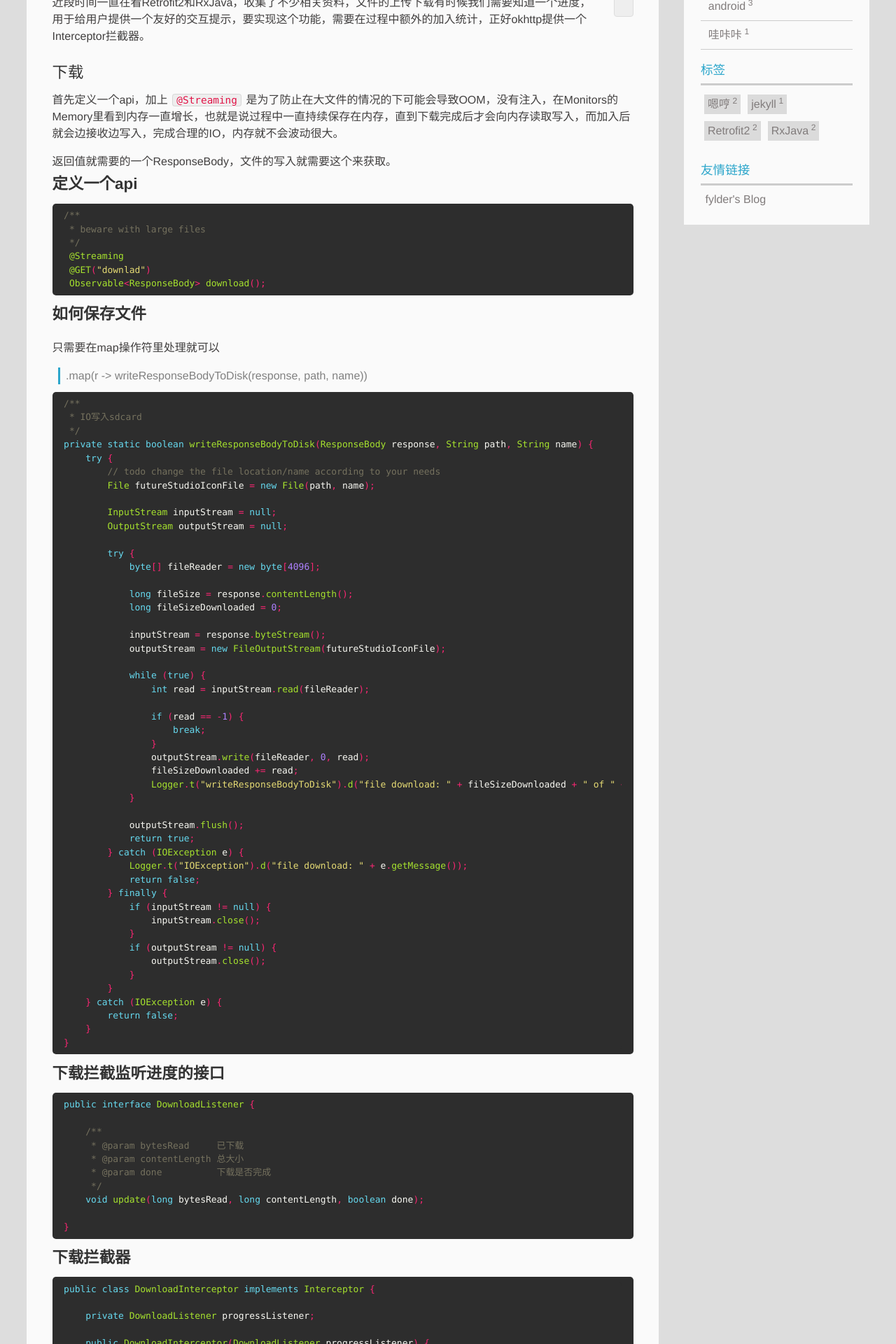
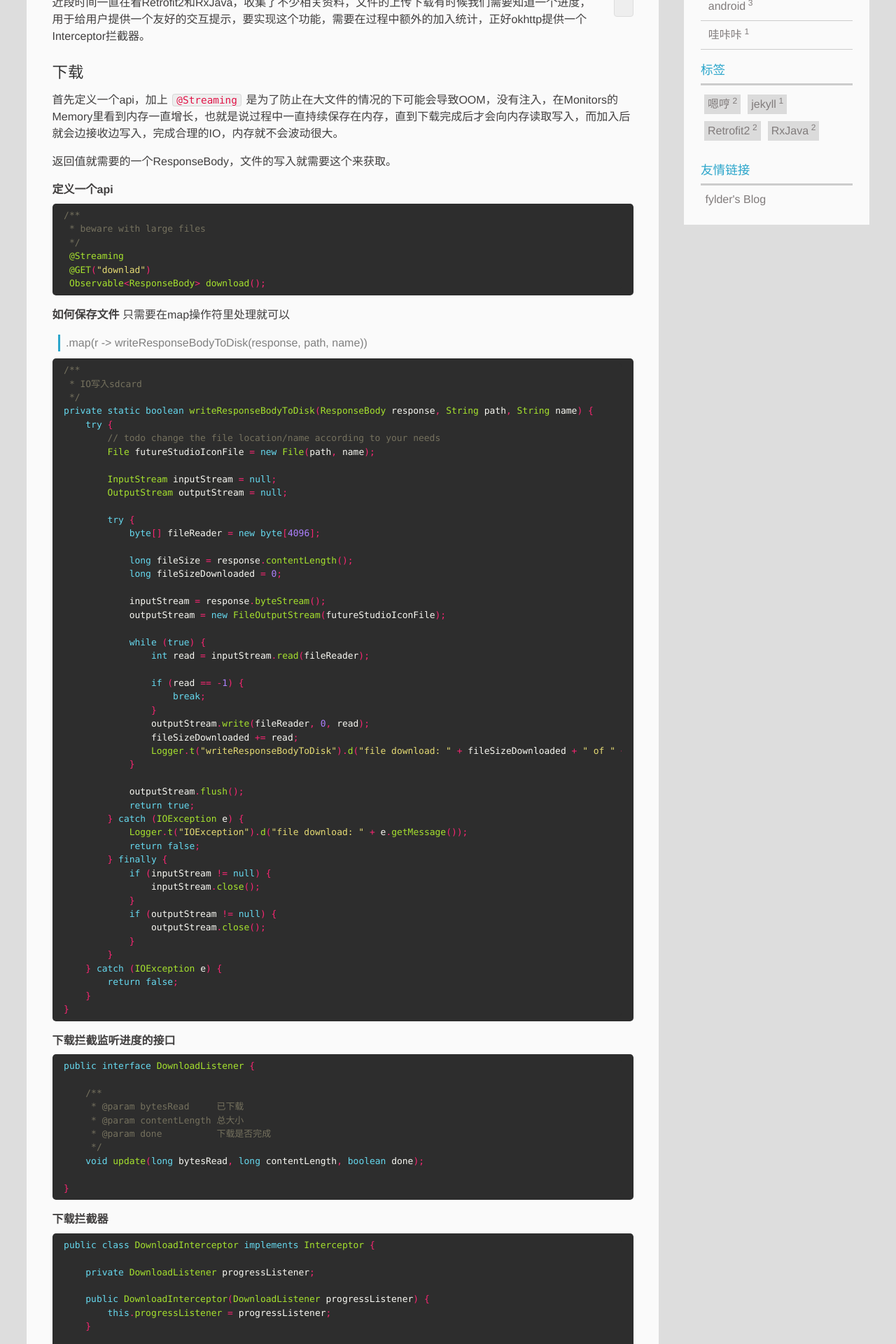
Before and after one commit to fylder/fylder.github.io, a Jekyll site: the page built from _posts/2016-04-04-Retrofit2-download-upload.md, in a window 1280 px wide. Shown: the part 391-2311 px from the top of the page at 70% size. Built offline with Jekyll 4.4.1, drawn with Linux system fonts in a browser that asks for light colours; Markdown is read by kramdown in place of the engine named in the settings; comment, search, counter and statistics services are not loaded.

````diff
--- a/_posts/2016-04-04-Retrofit2-download-upload.md
+++ b/_posts/2016-04-04-Retrofit2-download-upload.md
@@ -19,7 +19,8 @@ excerpt: 用拦截器在上传下载的监听
 
 返回值就需要的一个ResponseBody，文件的写入就需要这个来获取。
 
-##### **定义一个api**
+
+**定义一个api**
 ```java
 /**
  * beware with large files
@@ -29,7 +30,7 @@ excerpt: 用拦截器在上传下载的监听
  Observable<ResponseBody> download();
 ```
 
-##### **如何保存文件**
+**如何保存文件**
 只需要在map操作符里处理就可以
 > .map(r -> writeResponseBodyToDisk(response, path, name))
 
@@ -84,7 +85,7 @@ private static boolean writeResponseBodyToDisk(ResponseBody response, String pat
 }
 ```
 
-##### **下载拦截监听进度的接口**
+**下载拦截监听进度的接口**
 
 ```java
 public interface DownloadListener {
@@ -98,7 +99,7 @@ public interface DownloadListener {
 
 }
 ```
-##### **下载拦截器**
+**下载拦截器**
 ```java
 public class DownloadInterceptor implements Interceptor {
 
@@ -165,7 +166,7 @@ public class DownloadInterceptor implements Interceptor {
     }
 }
 ```
-##### **在获取一个Retrofit时在OkHttpClient加入拦截器就可以监听**
+**在获取一个Retrofit时在OkHttpClient加入拦截器就可以监听**
 ```java
 OkHttpClient okHttpClient = new OkHttpClient()
         .newBuilder()
@@ -185,7 +186,7 @@ Retrofit2的在上传要注入`@Multipart`，参数就`@PartMap`或`@Part`
 Observable<String> upload(@PartMap Map<String, RequestBody> params);
 ```
 
-##### **参数的规范**
+**参数的规范**
 >	// 使用 PartMap
 > partMap.put("参数名\"; filename=\"文件名\"", file);
 
@@ -197,7 +198,7 @@ RequestBody body = RequestBody.create(MediaType.parse("image/*"), file);
 Map<String, RequestBody> partMap = new HashMap<>();
 partMap.put("thumb\"; filename=\"img.jpg\"", body);
 ```
-##### **上传拦截监听进度的接口**
+**上传拦截监听进度的接口**
 ```java
 public interface UploadListener {
 
@@ -209,7 +210,7 @@ public interface UploadListener {
 
 }
 ```
-##### **上传拦截器**
+**上传拦截器**
 ```java
 public class UploadInterceptor implements Interceptor {
 
@@ -235,7 +236,7 @@ public class UploadInterceptor implements Interceptor {
     }
 }
 ```
-##### **继承RequestBody**
+**继承RequestBody**
 文件上传过程的进度中就从RequestBody获取
 ```java
 public class UploadRequestBody extends RequestBody {
@@ -289,7 +290,7 @@ public class UploadRequestBody extends RequestBody {
     }
 }
 ```
-##### **拦截器的配置就如同下载的一样**
+**拦截器的配置就如同下载的一样**
 ```java
 OkHttpClient okHttpClient = new OkHttpClient()
         .newBuilder()
````
